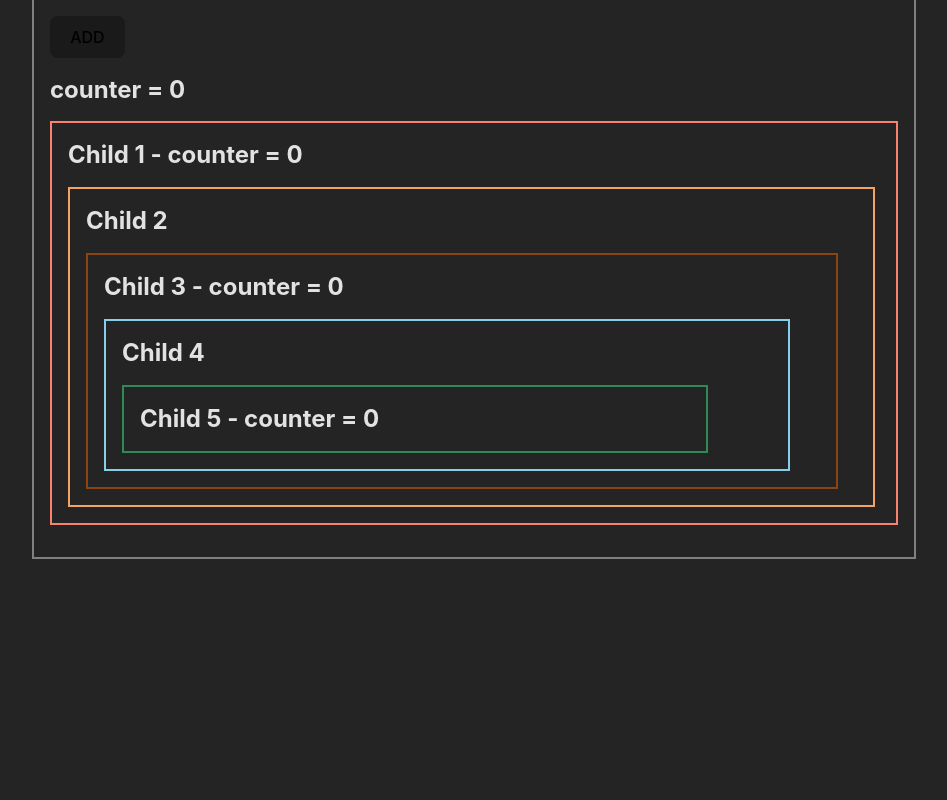
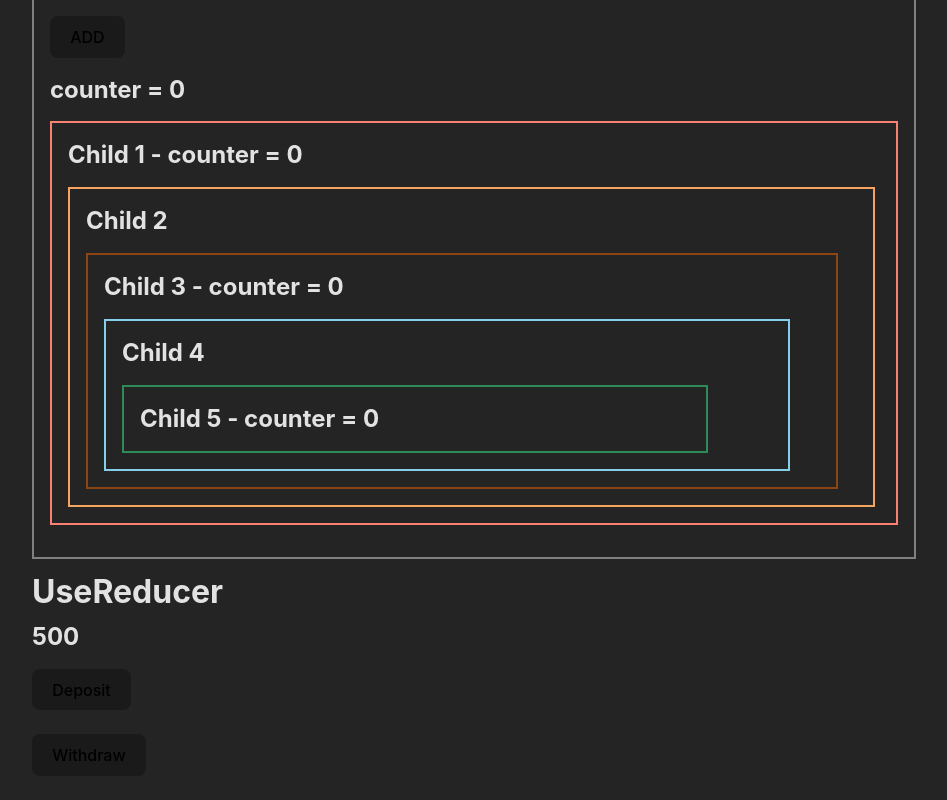
Before and after one commit to pablozuta/react-playground, a React (Vite) app: page / in a window 1280 px wide. Shown: the part 1135-1935 px from the top of the page, without its empty margins (166-1113 px from the left). Before the commit the page ends 1718 px from the top, so only its background shows below. Built offline with nearby package versions, Linux system fonts and the light colour scheme.

Commit message:
se crea 'useReducer' component

```diff
--- a/src/App.jsx
+++ b/src/App.jsx
@@ -21,6 +21,7 @@
 import InnerStyle from './components/InnerStyle'
 import ParentDrill from './components/PropDrilling/ParentDrill'
 import ParentUseContext from './components/UseContext/ParentUseContext'
+import UseReducerComp from './components/UseReducerComp'
 
 
 function App() {
@@ -34,6 +35,8 @@
      <ParentDrill/>
      <ParentUseContext />
 
+     <UseReducerComp/>
+
 
 
     </div>
--- /dev/null
+++ b/src/components/UseReducerComp.jsx
@@ -0,0 +1,43 @@
+import { useReducer } from 'react'
+
+const reducer = (state, action) => {
+    switch(action.type) {
+        case "DEPOSIT":
+            return state + action.payload
+        case "WITHDRAW":
+            return state - action.payload
+        default:
+            return state
+    }
+
+ }
+
+function UseReducerComp() {
+    const deposit = (amount) => {
+        return dispatch({
+            type: "DEPOSIT",
+            payload: amount
+        })
+
+
+    }
+    const withdraw = (amount) => {
+        return dispatch({
+            type: "WITHDRAW",
+            payload: amount
+        })}
+
+
+    const [amount, dispatch] = useReducer(reducer, 500)
+    return (
+        <div>
+            <h1>UseReducer</h1>
+            <h2>{amount}</h2>
+            <button onClick={() => deposit(500)}>Deposit</button>
+            <br />
+            <button onClick={() => withdraw(500)}>Withdraw</button>
+        </div>
+    )
+}
+
+export default UseReducerComp
```
